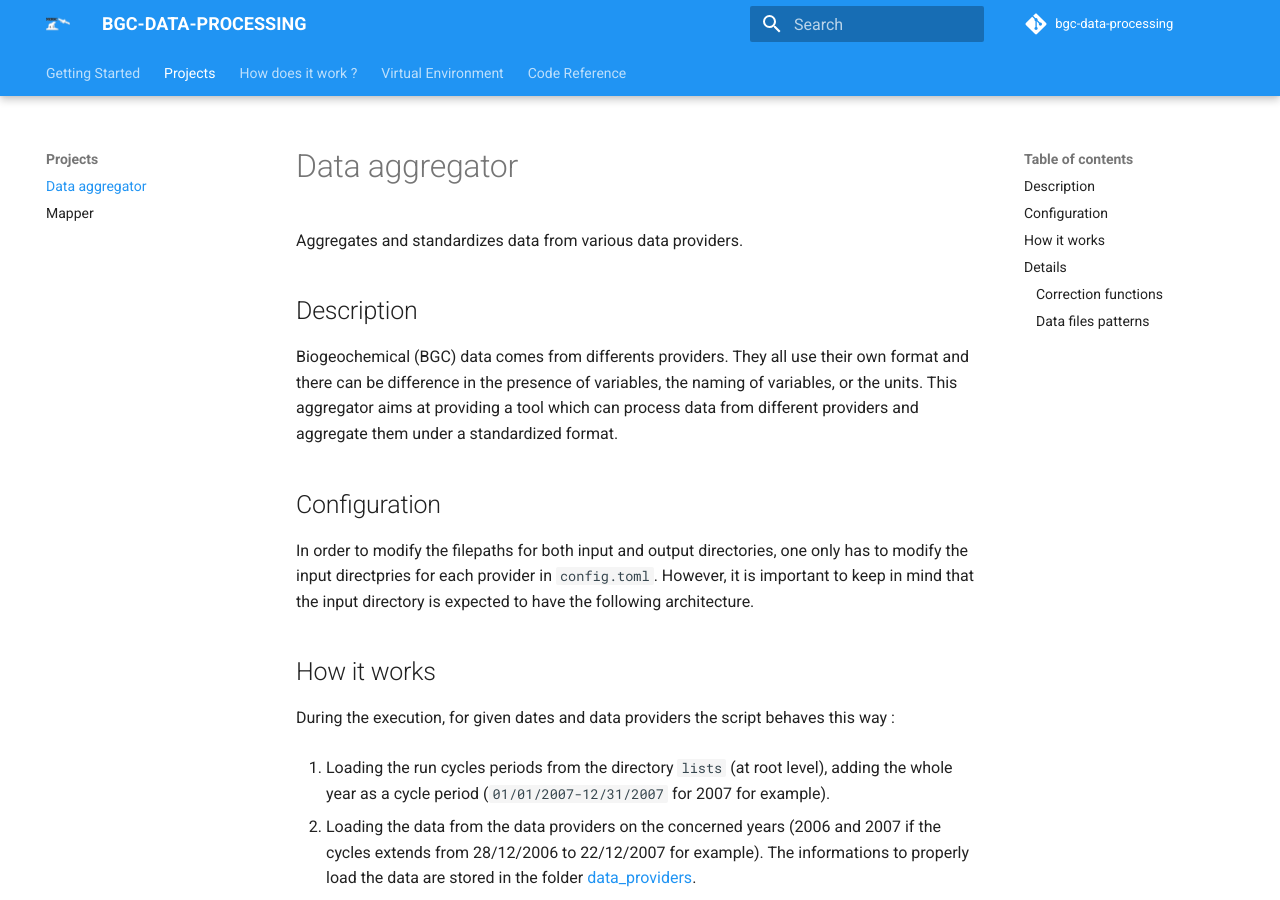
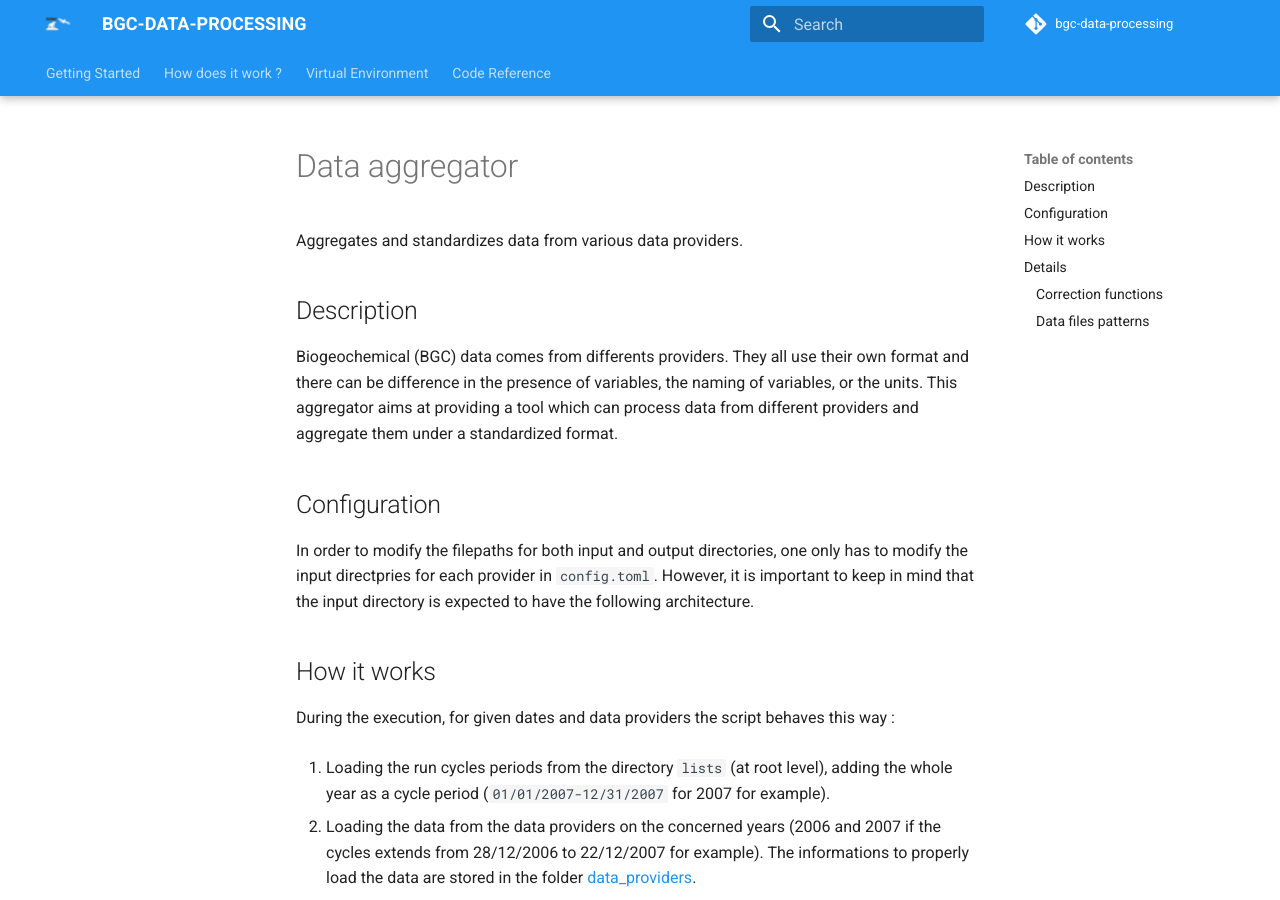
Before and after one commit to grigaut/bgc-data-processing, an MkDocs documentation site: the page built from docs/projects/data_aggregator.md, in a window 1280 px wide and 900 px high. Built offline with MkDocs 1.6.1 and Material for MkDocs 9.7.7, drawn with Linux system fonts in a browser that asks for light colours; comment, search, counter and statistics services are not loaded.

Commit message:
refactor: remove 'projects' section

```diff
--- a/mkdocs.yml
+++ b/mkdocs.yml
@@ -19,10 +19,8 @@ theme:
         - "bgc_data_processing"
 
 nav:
-  - index.md
-  - Projects:
-    - projects/data_aggregator.md
-    - projects/mapper.md
+  - Getting Started:
+    - index.md
   - How does it work ?:
     - how_it_works/index.md
     - how_it_works/variable_set_up.md
```
